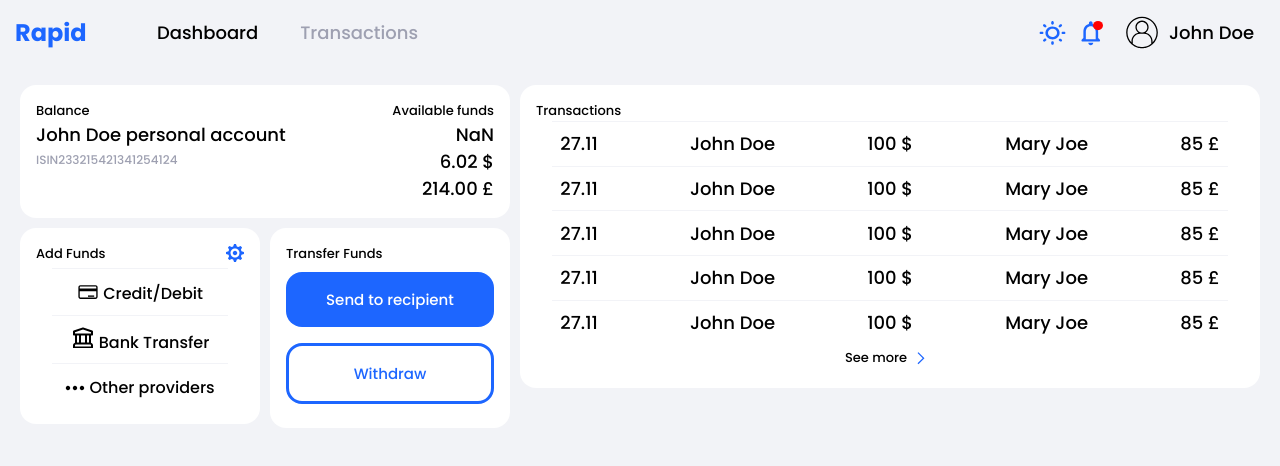
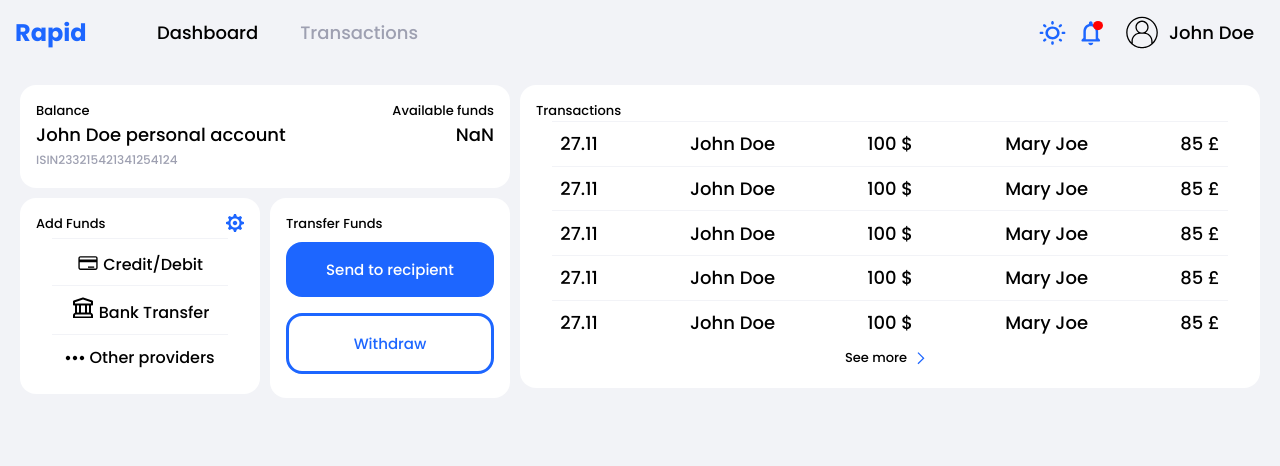
Before and after one commit to LeonKaarneem/rapid, a React (Create React App) app: page /dashboard in a window 1280 px wide. Shown: the top 466 px of the page. Built offline with nearby package versions, Linux system fonts and the light colour scheme; no server answers.

Commit message:
axios onfinishhh

```diff
--- a/src/pages/userPages/userDashboardPage.js
+++ b/src/pages/userPages/userDashboardPage.js
@@ -104,7 +104,7 @@ const UserDashboardPage = () => {
                     <div style={{width: '100%'}}>
                         <AccountDetailsCard accountName="John Doe personal account"
                                             accountNumber="ISIN233215421341254124"
-                                            availableFunds={`[\"${(parseFloat(balance)).toFixed(2)}\", \"6.02 $\", \"214.00 £\"]`}/>
+                                            availableFunds={`[\"${(parseFloat(balance)).toFixed(2)}\"]`}/>
                     </div>
                     <div style={{display: 'flex', flexWrap: 'wrap'}}>
                         <div style={{width: '50%', flex: '1 1 160px'}}>
```
